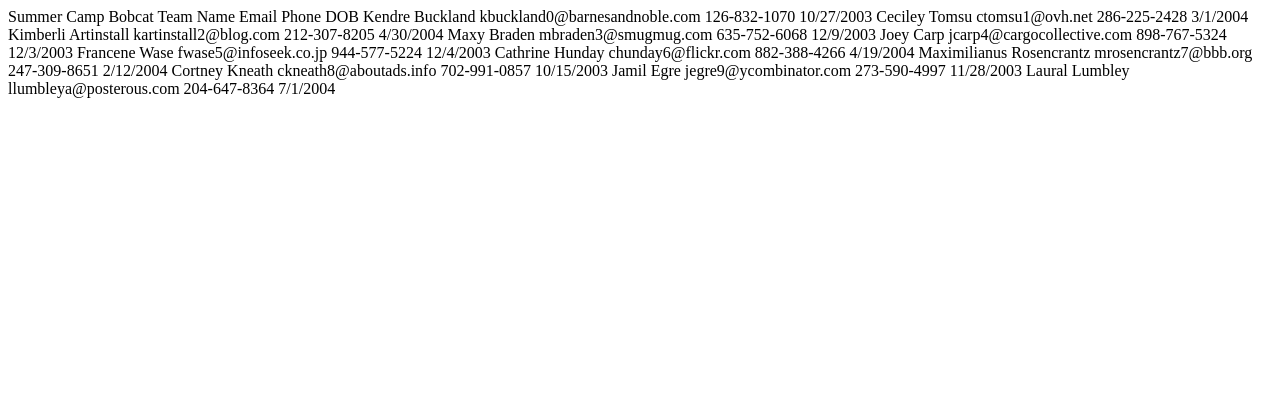
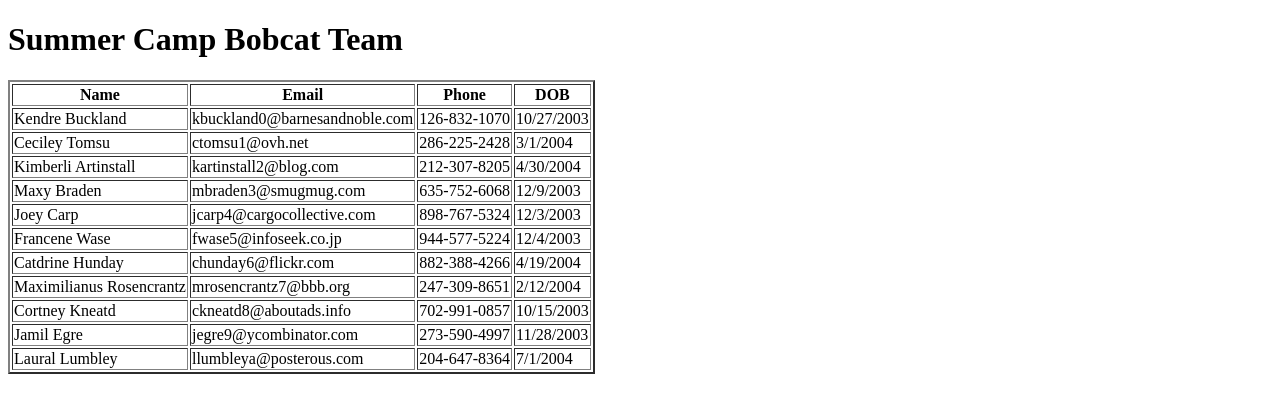
Before and after one commit to KTProg-2024/summer-camp-Lara-paulino, a plain HTML site: page index.html in a window 1280 px wide. Drawn offline with Linux system fonts and the light colour scheme.

Commit message:
Finished

```diff
--- a/index.html
+++ b/index.html
@@ -1,24 +1,84 @@
 <!DOCTYPE html>
 <html>
     <head>
-
+     <title> Summer Camp </title>
     </head>
 
     <body>
-
-Summer Camp Bobcat Team
-Name	Email	Phone	DOB
-Kendre Buckland	kbuckland0@barnesandnoble.com	126-832-1070	10/27/2003
-Ceciley Tomsu	ctomsu1@ovh.net	286-225-2428	3/1/2004
-Kimberli Artinstall	kartinstall2@blog.com	212-307-8205	4/30/2004
-Maxy Braden	mbraden3@smugmug.com	635-752-6068	12/9/2003
-Joey Carp	jcarp4@cargocollective.com	898-767-5324	12/3/2003
-Francene Wase	fwase5@infoseek.co.jp	944-577-5224	12/4/2003
-Cathrine Hunday	chunday6@flickr.com	882-388-4266	4/19/2004
-Maximilianus Rosencrantz	mrosencrantz7@bbb.org	247-309-8651	2/12/2004
-Cortney Kneath	ckneath8@aboutads.info	702-991-0857	10/15/2003
-Jamil Egre	jegre9@ycombinator.com	273-590-4997	11/28/2003
-Laural Lumbley	llumbleya@posterous.com	204-647-8364	7/1/2004
-
+      <h1> Summer Camp Bobcat Team</h1>
+      <table border="2">
+        <tr>
+          <th> Name</th>
+          <th> Email</th>
+          <th>Phone</th>
+	        <th> DOB</th>
+        </tr>
+        <tr>
+          <td> Kendre Buckland</td>
+          <td>kbuckland0@barnesandnoble.com</td>
+          <td>126-832-1070</td>
+          <td>10/27/2003</td>
+        </tr>
+        <tr>
+          <td>Ceciley Tomsu</td>
+          <td>ctomsu1@ovh.net</td>
+          <td>286-225-2428</td>
+          <td>3/1/2004</td>
+        </tr>
+        <tr>
+          <td>Kimberli Artinstall</td>
+          <td>kartinstall2@blog.com</td>
+          <td>212-307-8205</td>
+          <td>4/30/2004</td>
+        </tr>
+        <tr>
+          <td>Maxy Braden</td>
+          <td>mbraden3@smugmug.com</td>
+          <td>635-752-6068</td>
+          <td>12/9/2003</td>
+        </tr>
+        <tr>
+          <td>Joey Carp</td>
+          <td>jcarp4@cargocollective.com</td>
+          <td>898-767-5324</td>
+          <td>12/3/2003</td>
+        </tr>
+        <tr>
+          <td>Francene Wase</td>
+          <td>fwase5@infoseek.co.jp</td>
+          <td>944-577-5224</td>
+          <td>12/4/2003</td>
+        </tr>
+        <tr>
+          <td>Catdrine Hunday</td>
+          <td>chunday6@flickr.com</td>
+          <td>882-388-4266</td>
+          <td>4/19/2004</td>
+        </tr>
+        <tr>
+          <td>Maximilianus Rosencrantz</td>
+          <td>mrosencrantz7@bbb.org</td>
+          <td>247-309-8651</td>
+          <td>2/12/2004</td>
+        </tr>
+        <tr>
+          <td>Cortney Kneatd</td>
+          <td>ckneatd8@aboutads.info</td>
+          <td>702-991-0857</td>
+          <td>10/15/2003</td>
+        </tr>
+        <tr>
+          <td>Jamil Egre</td>
+          <td>jegre9@ycombinator.com</td>
+          <td>273-590-4997</td>
+          <td>11/28/2003</td>
+        </tr>
+        <tr>
+          <td>Laural Lumbley</td>
+          <td>llumbleya@posterous.com</td>
+          <td>204-647-8364</td>
+          <td>7/1/2004</td>
+        </tr>
+      </table>
     </body>
 </html>
```
